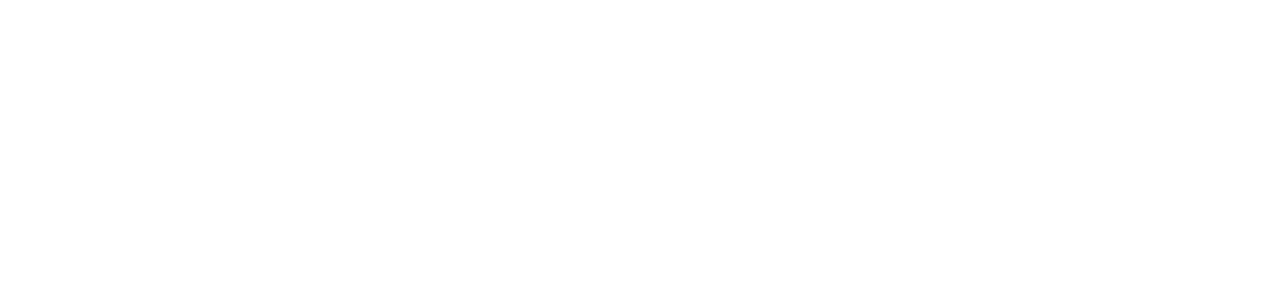
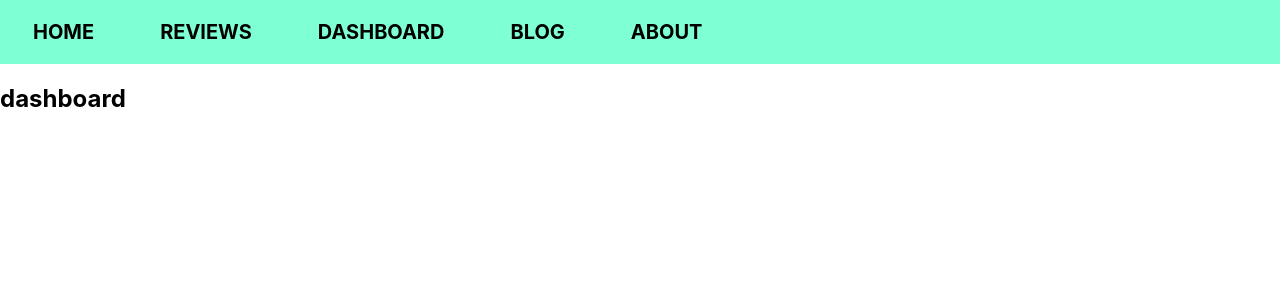
Before and after one commit to sebokdas1/product-analysis, a React (Create React App) app: page /dashboard in a window 1280 px wide. Shown: the top 300 px of the page. Built offline with nearby package versions, Linux system fonts and the light colour scheme.

Commit message:
about secton completed

```diff
--- a/src/App.css
+++ /dev/null
@@ -1,38 +0,0 @@
-.App {
-  text-align: center;
-}
-
-.App-logo {
-  height: 40vmin;
-  pointer-events: none;
-}
-
-@media (prefers-reduced-motion: no-preference) {
-  .App-logo {
-    animation: App-logo-spin infinite 20s linear;
-  }
-}
-
-.App-header {
-  background-color: #282c34;
-  min-height: 100vh;
-  display: flex;
-  flex-direction: column;
-  align-items: center;
-  justify-content: center;
-  font-size: calc(10px + 2vmin);
-  color: white;
-}
-
-.App-link {
-  color: #61dafb;
-}
-
-@keyframes App-logo-spin {
-  from {
-    transform: rotate(0deg);
-  }
-  to {
-    transform: rotate(360deg);
-  }
-}
--- a/src/App.js
+++ b/src/App.js
@@ -1,9 +1,25 @@
-import './App.css';
+import { Route, Routes } from 'react-router-dom';
+import About from './components/About/About';
+import Blogs from './components/Blogs/Blogs';
+import DashBoard from './components/DashBoard/DashBoard';
+import Header from './components/Header/Header';
+import Home from './components/Home/Home';
+import NotFound from './components/NotFound/NotFound';
+import Review from './components/Review/Review';
 
 function App() {
   return (
     <div className="App">
-
+      <Header />
+      <Routes>
+        <Route path='/' element={<Home />} />
+        <Route path='/home' element={<Home />} />
+        <Route path='/review' element={<Review />} />
+        <Route path='/dashboard' element={<DashBoard />} />
+        <Route path='/blogs' element={<Blogs />} />
+        <Route path='/about' element={<About />} />
+        <Route path='*' element={<NotFound />} />
+      </Routes>
     </div>
   );
 }
--- a/src/components/About/About.js
+++ b/src/components/About/About.js
@@ -4,7 +4,12 @@
 const About = () => {
     return (
         <div>
-
+            <h2>About Guiter Paradise</h2>
+            <p>Guitar Center is home to the worlds largest selection of popular guitars, basses, amplifiers, keyboards, workstations, drums, percussion, microphones, PA systems, DJ equipment, stage lighting, recording software, studio gear and more. Backed by over 260 stores across the country, GuitarCenter.com offers the fastest, easiest way to find all the gear you need in one place. And, while many popular instruments are available for same-day pickup at a store near you, we also offer free shipping on thousands of items to the Guitar Center location of your choice.</p>
+            <p>Because of our incredible buying power and strong relationships with all the top musical instrument brands, you’re sure to find all the best gear at the guaranteed lowest price. From the all new Gibson USA 2016 updates to the largest collection of Strats, we’ve got everything a guitarist could ask for, not to mention our vast collection of effects pedals and accessories.</p>
+            <p>Looking for extra help with recording your music? GC has partnered with the experts at Studio Automatic to offer online recording studio services. They can take your song idea and turn it into a fully produced song in 5-7 business days. Visit our Studio Automatic page to learn more about the service, the process, and listen to some samples.
+            </p>
+            <p>No matter your experience level or musical preference, our knowledgeable team of experienced musicians will help you find the right piece of gear for your band, ensemble or music venue. Whether you’re just getting started making music, or youre a working professional, Guitar Center has what you need to help make the sounds in your head a reality.</p>
         </div>
     );
 };
--- /dev/null
+++ b/src/components/DashBoard/DashBoard.js
@@ -0,0 +1,11 @@
+import React from 'react';
+
+const DashBoard = () => {
+    return (
+        <div>
+            <h2>dashboard</h2>
+        </div>
+    );
+};
+
+export default DashBoard;
--- /dev/null
+++ b/src/components/Header/Header.css
@@ -0,0 +1,21 @@
+.navlink {
+    background-color: aquamarine;
+    padding: 20px 0;
+    margin-bottom: 0;
+}
+
+.navlink a {
+    text-decoration: none;
+    margin: 28px;
+    padding: 5px;
+    color: black;
+    font-weight: 700;
+    border-radius: 5px;
+    font-size: 20px;
+}
+
+.navlink a:hover {
+    background-color: orange;
+    color: rgb(223, 220, 220);
+    text-decoration: underline;
+}
--- /dev/null
+++ b/src/components/Header/Header.js
@@ -0,0 +1,17 @@
+import React from 'react';
+import { Link } from 'react-router-dom';
+import './Header.css'
+
+const Header = () => {
+    return (
+        <nav className='navlink'>
+            <Link to="/home">HOME</Link>
+            <Link to="/review">REVIEWS</Link>
+            <Link to="/dashboard">DASHBOARD</Link>
+            <Link to="/blogs">BLOG</Link>
+            <Link to="/about">ABOUT</Link>
+        </nav>
+    );
+};
+
+export default Header;
--- a/src/components/Home/Home.css
+++ b/src/components/Home/Home.css
@@ -0,0 +1,13 @@
+.home {
+    margin-top: 0;
+}
+
+.home-container {
+    display: grid;
+    grid-template-columns: 2fr 1fr;
+}
+
+.home-container img {
+    width: 90vh;
+    height: 90vh;
+}
--- a/src/components/Home/Home.js
+++ b/src/components/Home/Home.js
@@ -3,8 +3,14 @@
 
 const Home = () => {
     return (
-        <div>
+        <div className='home'>
+            {/* <h2>Guiter Paradise</h2> */}
+            <div className='home-container'>
+                <div>
 
+                </div>
+                <img src="https://fsa.zobj.net/crop.php?r=Zzb9QGPeQZkVbgbpUTuBxHYEhcxJu4REz4_kOhZa9GFO-loLMt0IKwAr6Xmr5v7c8VmXWbTTaWE4Y4uJakOEV2AQvpgDT4yqcvX8KbBfjrUVljoBU-Bzg8a2nPFPHZdu3jzJP6D6QrUE_cZ8oJO33BM_RPjRYu-cBnQeELQBo62mVx7-2ioEOESxOQ7luyMV9_lYxl1dqAkUp5bu" alt="" />
+            </div>
         </div>
     );
 };
--- a/src/components/NotFound/NotFound.js
+++ b/src/components/NotFound/NotFound.js
@@ -4,7 +4,7 @@
 const NotFound = () => {
     return (
         <div>
-
+            <h4>404</h4>
         </div>
     );
 };
--- a/src/components/Review/Review.js
+++ b/src/components/Review/Review.js
@@ -4,7 +4,7 @@
 const Review = () => {
     return (
         <div>
-
+            <h3>review</h3>
         </div>
     );
 };
```
Also changed, not shown: src/components/DashBoard/DashBoard.css (added), 1 other file (tests, documents, lock files or other folders).
